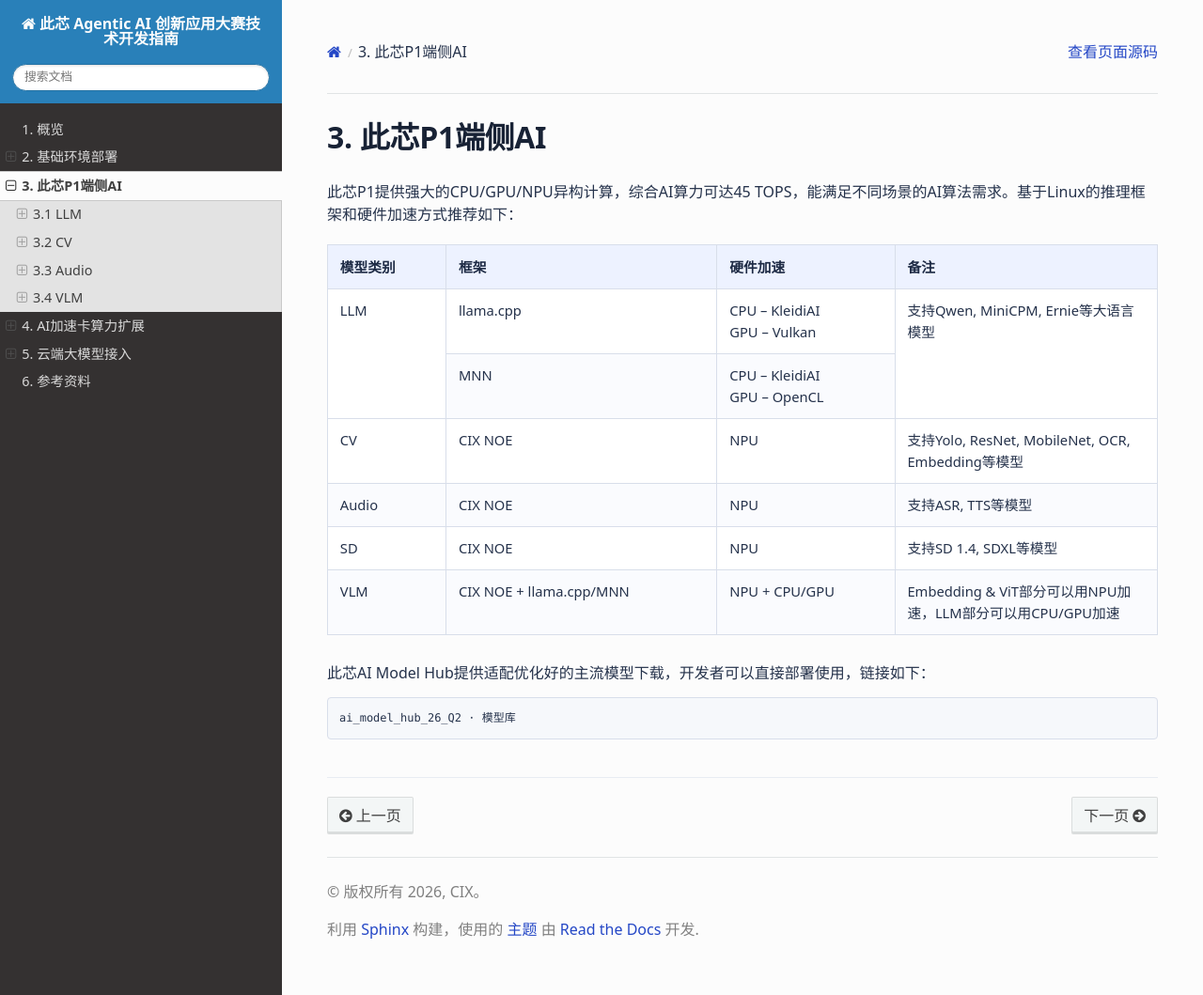
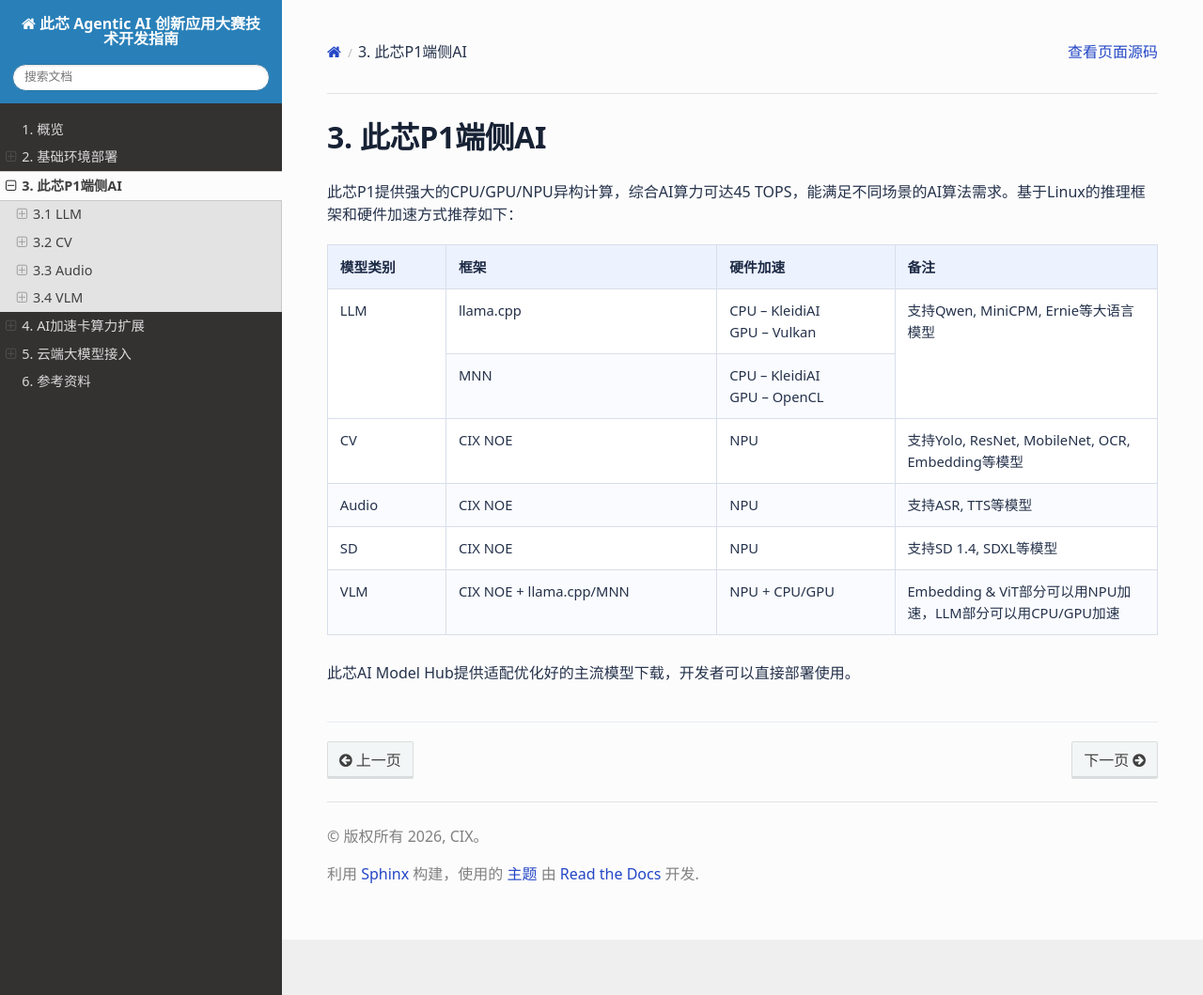
Before and after one commit to chao-luan/cix-ai-developer-contest-docs, a Sphinx documentation site: the page built from docs/edge-ai/index.md, in a window 1280 px wide and 1059 px high. Shown: the whole window at 94% size. Built offline with Sphinx 7.4.7 and the Read the Docs theme 3.1.0, drawn with Linux system fonts in a browser that asks for light colours.

Commit message:
Update index.md

````diff
--- a/docs/edge-ai/index.md
+++ b/docs/edge-ai/index.md
@@ -57,11 +57,8 @@
 </tbody>
 </table>
 
-此芯AI Model Hub提供适配优化好的主流模型下载，开发者可以直接部署使用，链接如下：
+此芯AI Model Hub提供适配优化好的主流模型下载，开发者可以直接部署使用。
 
-```text
-ai_model_hub_26_Q2 · 模型库
-```
 
 ```{toctree}
 :maxdepth: 2
````
